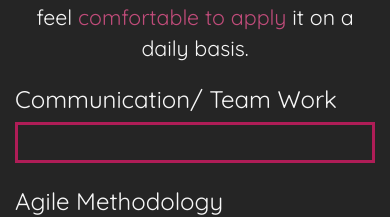
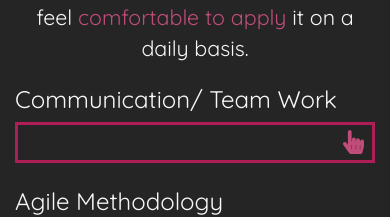
Before and after one commit to joaopbarberino/portfolio, a React (Create React App) app: page / in a window 390 px wide. Shown: the part 2752-2969 px from the top of the page. Built offline with nearby package versions, Linux system fonts and the light colour scheme.

Commit message:
Fiz translations and mobile interation on Skills section

```diff
--- a/src/App.js
+++ b/src/App.js
@@ -26,7 +26,7 @@ const StyledBody = styled.div`
 
 function App() {
   const [language, setLanguage] = useState('en');
-  const [mobile, setMobile] = useState(true);
+  const [mobile, setMobile] = useState(undefined);
   const toggleLanguage = () => {
     setLanguage(language => (language === 'en' ? 'pt' : 'en'));
   }
--- a/src/helpers/data.json
+++ b/src/helpers/data.json
@@ -99,8 +99,8 @@
             "strengths": [
                 {"name": "Comunicação/ Trabalho em Equipe", "value": 90},
                 {"name": "Metodologias Ágeis", "value": 100},
-                {"name": "React <sup>(my favorite)</sup>", "value": 80},
-                {"name": "GraphQL", "value": 60},
+                {"name": "React <sup>(meu favorito)</sup>", "value": 80},
+                {"name": "GraphQL", "value": 55},
                 {"name": "Laravel", "value": 80},
                 {"name": "Bootstrap", "value": 80},
                 {"name": "JavaScript", "value": 85},
--- a/src/sections/Skills.js
+++ b/src/sections/Skills.js
@@ -3,7 +3,7 @@ import ReactHTMLParser from 'react-html-parser';
 import styled from 'styled-components';
 import { Container, Progress } from 'reactstrap';
 import { FontAwesomeIcon } from '@fortawesome/react-fontawesome';
-import { faStar } from '@fortawesome/free-solid-svg-icons';
+import { faStar, faMousePointer, faHandPointer } from '@fortawesome/free-solid-svg-icons';
 import data from '../helpers/data.json';
 import { colors } from '../helpers/styles';
 import AppContext from '../components/AppContext';
@@ -25,6 +25,13 @@ const StyledSkillsContainer = styled(Container)`
 `;
 
 const StyledStrengthsContainer = styled.div`
+    svg {
+        margin-top: 5px;
+        margin-right: 8px;
+        color: ${colors.lightPink};
+        position: absolute;
+        right: 0;
+    }
     .strength {
         font-size: 18pt;
         color: ${colors.light};
@@ -33,6 +40,8 @@ const StyledStrengthsContainer = styled.div`
         .progress-container {
             margin-top: 5px;
             border: 3px solid ${colors.pink};
+            position: relative;
+
             /* padding: 3px; */
 
             .progress-bar {
@@ -58,14 +67,19 @@ const StyledStrengthsContainer = styled.div`
 `;
 
 const Skills = () => {
-    const { language } = useContext(AppContext);
+    const { language, mobile } = useContext(AppContext);
 
-    const parsedStrengths = data[language].skills.strengths.map(strength => strength = { ...strength, checked: false });
+    const parsedStrengths = [];
+    for (let language in data) {
+        parsedStrengths[language] = data[language].skills.strengths.map(strength => strength = { ...strength, checked: false });
+    }
     const [strengths, setStrengths] = useState(parsedStrengths);
 
     const checkBar = key => {
-        strengths[key].checked = true;
-        setStrengths([...strengths]);
+        for (let language in data) {
+            strengths[language][key].checked = true;
+        }
+        setStrengths({ ...strengths });
     }
 
     return (
@@ -78,19 +92,33 @@ const Skills = () => {
             </p>
             <StyledStrengthsContainer>
                 {
-                    strengths.map((strength, key) => {
+                    strengths[language].map((strength, key) => {
                         return (
-                            <div key={key} className='strength' onMouseOver={() => checkBar(key)}>
+                            <div
+                                key={key}
+                                className='strength'
+                                onMouseOver={() => checkBar(key)}
+                            >
                                 {ReactHTMLParser(strength.name)}
                                 <div className='progress-container'>
-                                    <Progress bar animated value={strength.checked ? strength.value : 0} />
+                                    {(key === 0) &&
+                                        <FontAwesomeIcon
+                                            icon={mobile ? faHandPointer : faMousePointer}
+                                            className={strengths[language][key].checked ? 'd-none' : ''}
+                                        />
+                                    }
+                                    <Progress
+                                        bar
+                                        animated
+                                        value={strength.checked ? strength.value : 0}
+                                    />
                                 </div>
                             </div>
                         );
                     })
                 }
             </StyledStrengthsContainer>
-        </StyledSkillsContainer>
+        </StyledSkillsContainer >
     );
 }
 
```
